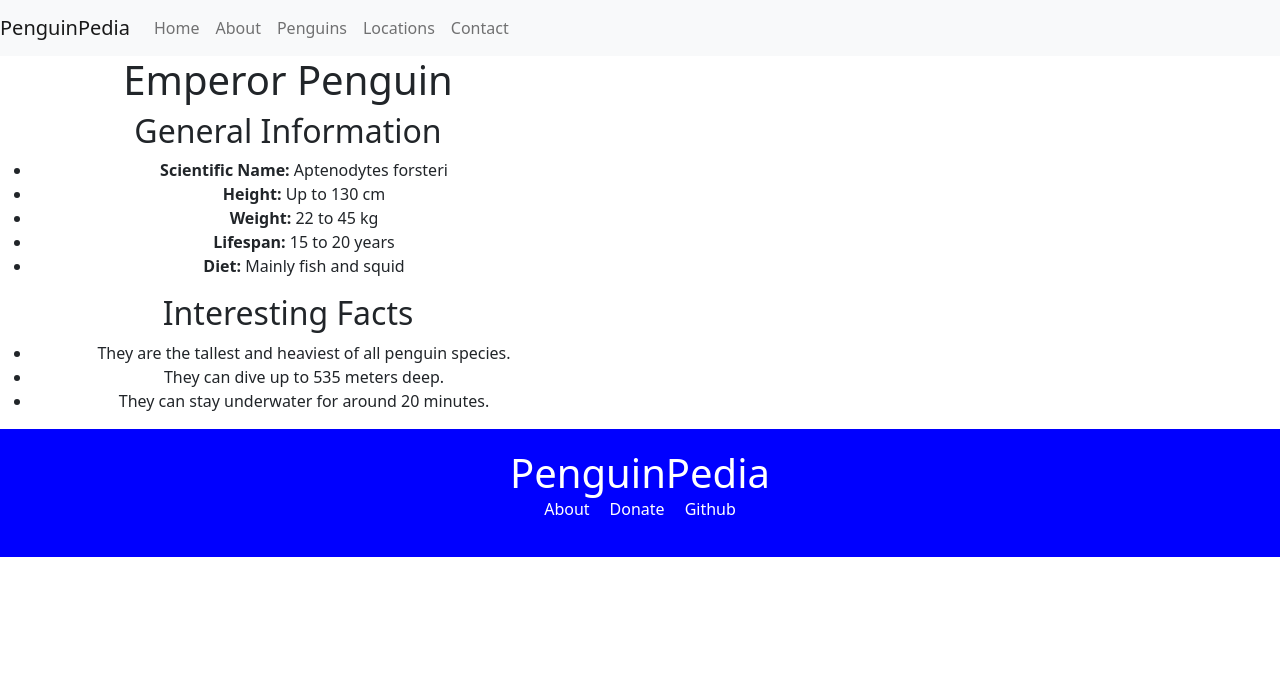
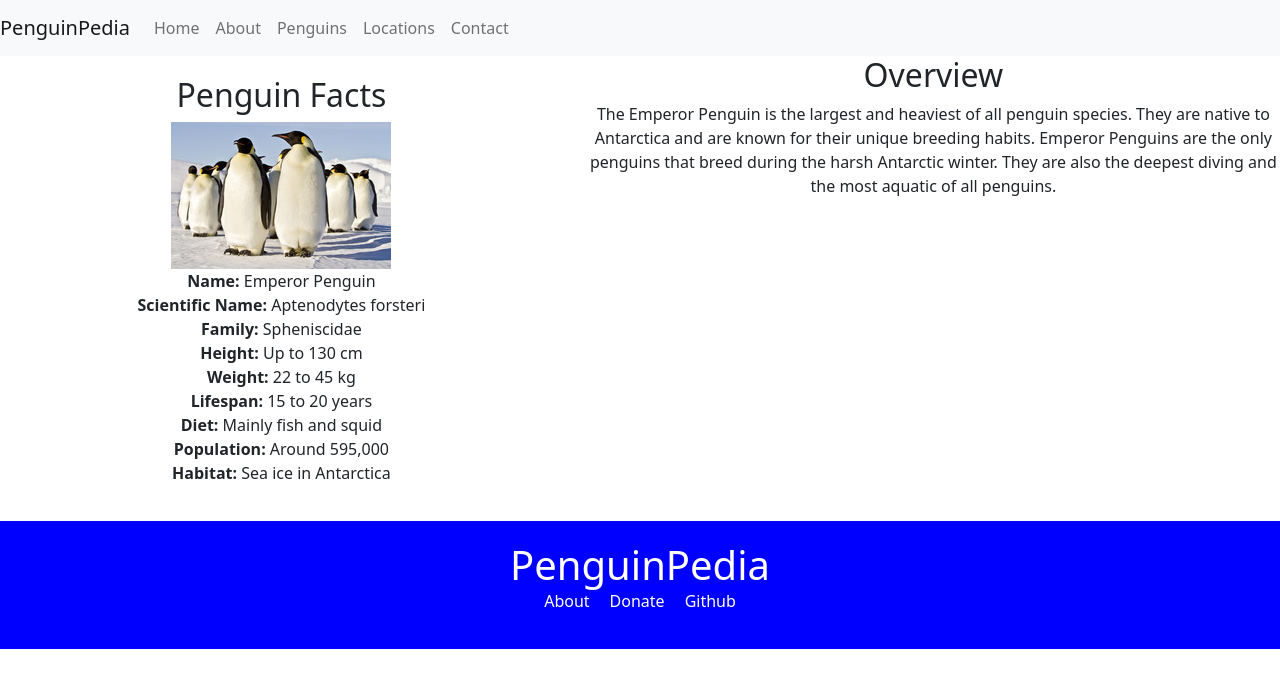
Before and after one commit to JamesFloyd-Pen/PenguinPedia-Website, a React (Create React App) app in the folder penguinpedia-app/: page /EmperorPenguin in a window 1280 px wide. Shown: the top 688 px of the page. Built offline with nearby package versions, Linux system fonts and the light colour scheme.

Commit message:
Update on the Code
Basic Emperor_Penguin page update

```diff
--- a/penguinpedia-app/src/components/styles/Penguins.css
+++ b/penguinpedia-app/src/components/styles/Penguins.css
@@ -11,11 +11,18 @@ The Template for all Penguin Pages. All wuld be styled the same way.
   justify-content: space-between;
 }
 
-  .info-section {
+.info-section, .info-penguin-box {
   width: 45%;
+  padding: 20px;
 }
 
-  .info-penguin-box {
-    width: 45%;
+.info-penguin-box ul {
+  list-style-position: inside;
+  padding-left: 0;
+  list-style-type: none;
 
 }
+
+.info-section {
+  border-right: 1px solid black;
+}
--- a/penguinpedia-app/src/pages/Emperor_Penguin.js
+++ b/penguinpedia-app/src/pages/Emperor_Penguin.js
@@ -1,28 +1,33 @@
 import React from 'react';
 import '../components/styles/Penguins.css';
-
+import penguinImage from '../components/img/emperorpenguin.jpg';
+import bootstrap from 'bootstrap/dist/css/bootstrap.min.css';
 
 function EmperorPenguin() {
   return (
     <div className="info-container">
-      <div className="info-penguin-box">
-        <h1>Emperor Penguin</h1>
-        <h2>General Information</h2>
+      <div class="row">
+        <div className="info-penguin-box" >
+          <h2>Penguin Facts</h2>
+          <img src={penguinImage} alt="Emperor Penguin" />
           <ul>
+            <li><strong>Name:</strong> Emperor Penguin </li>
             <li><strong>Scientific Name:</strong> Aptenodytes forsteri</li>
+            <li><strong>Family:</strong> Spheniscidae</li>
             <li><strong>Height:</strong> Up to 130 cm</li>
             <li><strong>Weight:</strong> 22 to 45 kg</li>
             <li><strong>Lifespan:</strong> 15 to 20 years</li>
             <li><strong>Diet:</strong> Mainly fish and squid</li>
+            <li><strong>Population:</strong> Around 595,000</li>
+            <li><strong>Habitat:</strong> Sea ice in Antarctica</li>
           </ul>
         </div>
-      <div className="info-section">
-        <h2>Interesting Facts</h2>
-        <ul>
-          <li>They are the tallest and heaviest of all penguin species.</li>
-          <li>They can dive up to 535 meters deep.</li>
-          <li>They can stay underwater for around 20 minutes.</li>
-        </ul>
+        <div className="info-section" class="col">
+          <h2>Overview</h2>
+          <p>
+            The Emperor Penguin is the largest and heaviest of all penguin species. They are native to Antarctica and are known for their unique breeding habits. Emperor Penguins are the only penguins that breed during the harsh Antarctic winter. They are also the deepest diving and the most aquatic of all penguins.
+          </p>
+        </div>
       </div>
     </div>
   );
```
Also changed, not shown: penguinpedia-app/src/components/img/emperorpenguin.jpg (added). Lines whose indentation alone changed are shown as unchanged.
